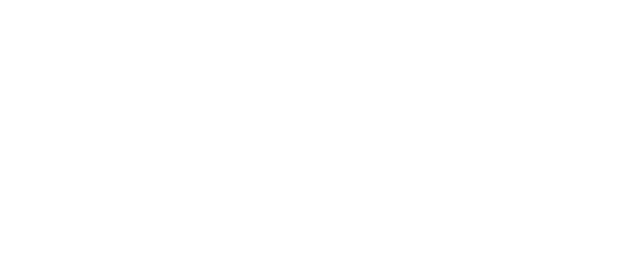
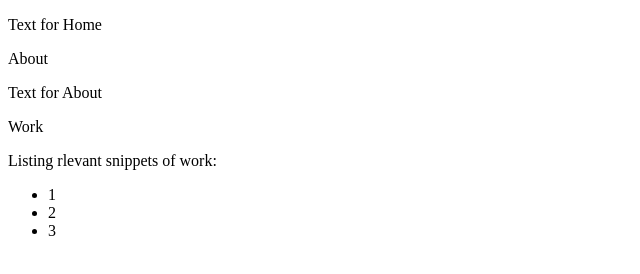
Before and after one commit to valenti94br/Cards-NavBar, a plain HTML site: page index.html in a window 1280 px wide. Shown: the whole page, without its empty margins (0-640 px from the left). Drawn offline with Linux system fonts and the light colour scheme.

Commit message:
preparando el terreno

```diff
--- a/index.html
+++ b/index.html
@@ -3,9 +3,33 @@
 <head>
     <meta charset="UTF-8">
     <meta name="viewport" content="width=device-width, initial-scale=1.0">
+    <link rel="style" href="style.css">
     <title>Document</title>
 </head>
+
 <body>
 
+    <div class="flex-container">
+    <div class="flex-slide home">
+        <div class="flex-title flex-title-home"><p>Text for Home</p></div>
+    </div>
+
+    <div class="flex-slide about">
+        <div class="flex-title">About</div>
+        <div class="flex-about"><p>Text for About</p></div>
+    </div>
+
+    <div class="flex-slide work">
+        <div class="flex-title">Work</div>
+        <div class="flex-about"><p>Listing rlevant snippets of work:</p>
+        <ul>
+            <li>1</li>
+            <li>2</li>
+            <li>3</li>
+        </ul>
+        </div>
+    </div>
+
+    <script src="main.js"></script>
 </body>
 </html>
```
Also changed, not shown: index.js (deleted), main.js (added).
